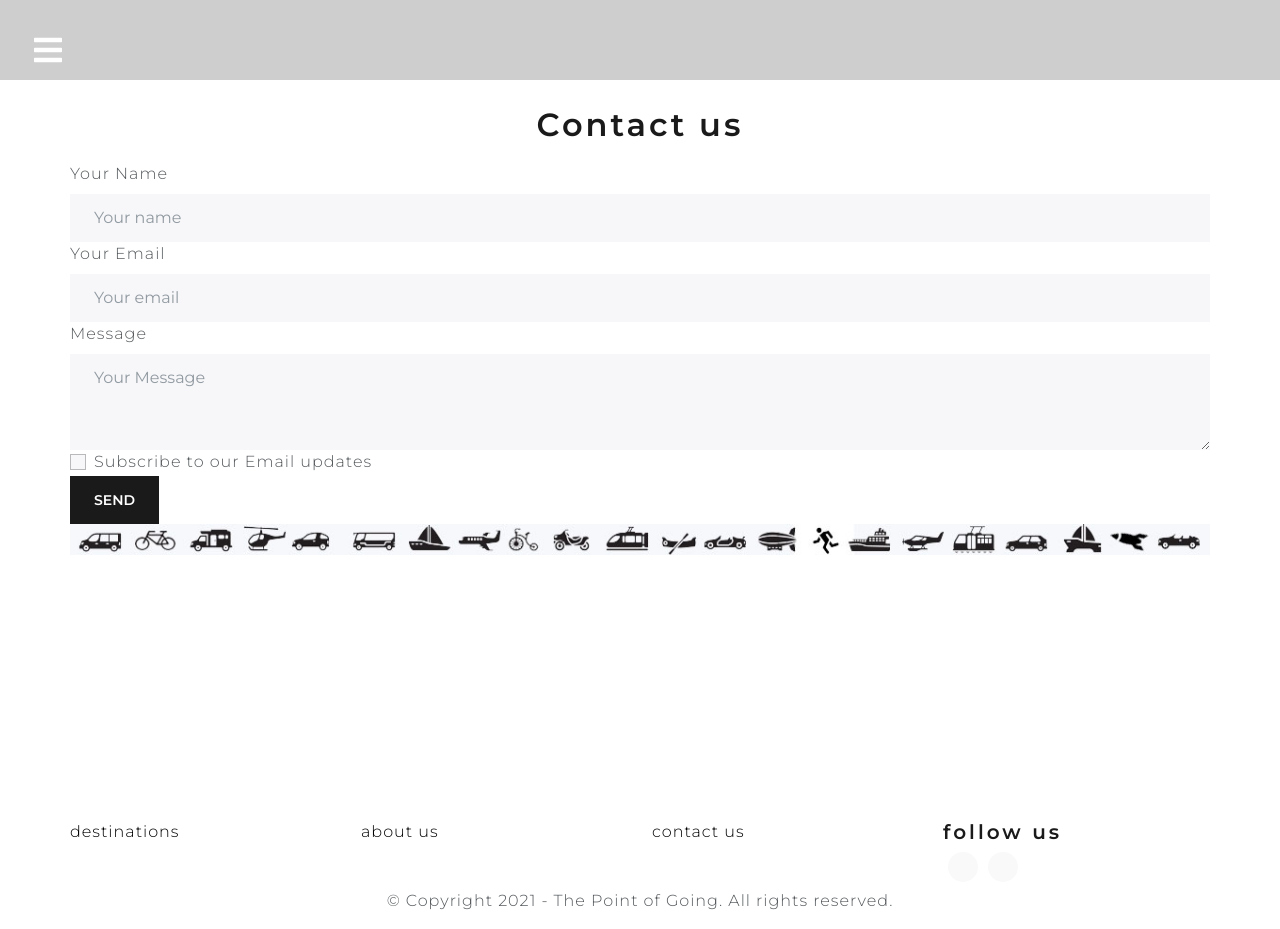
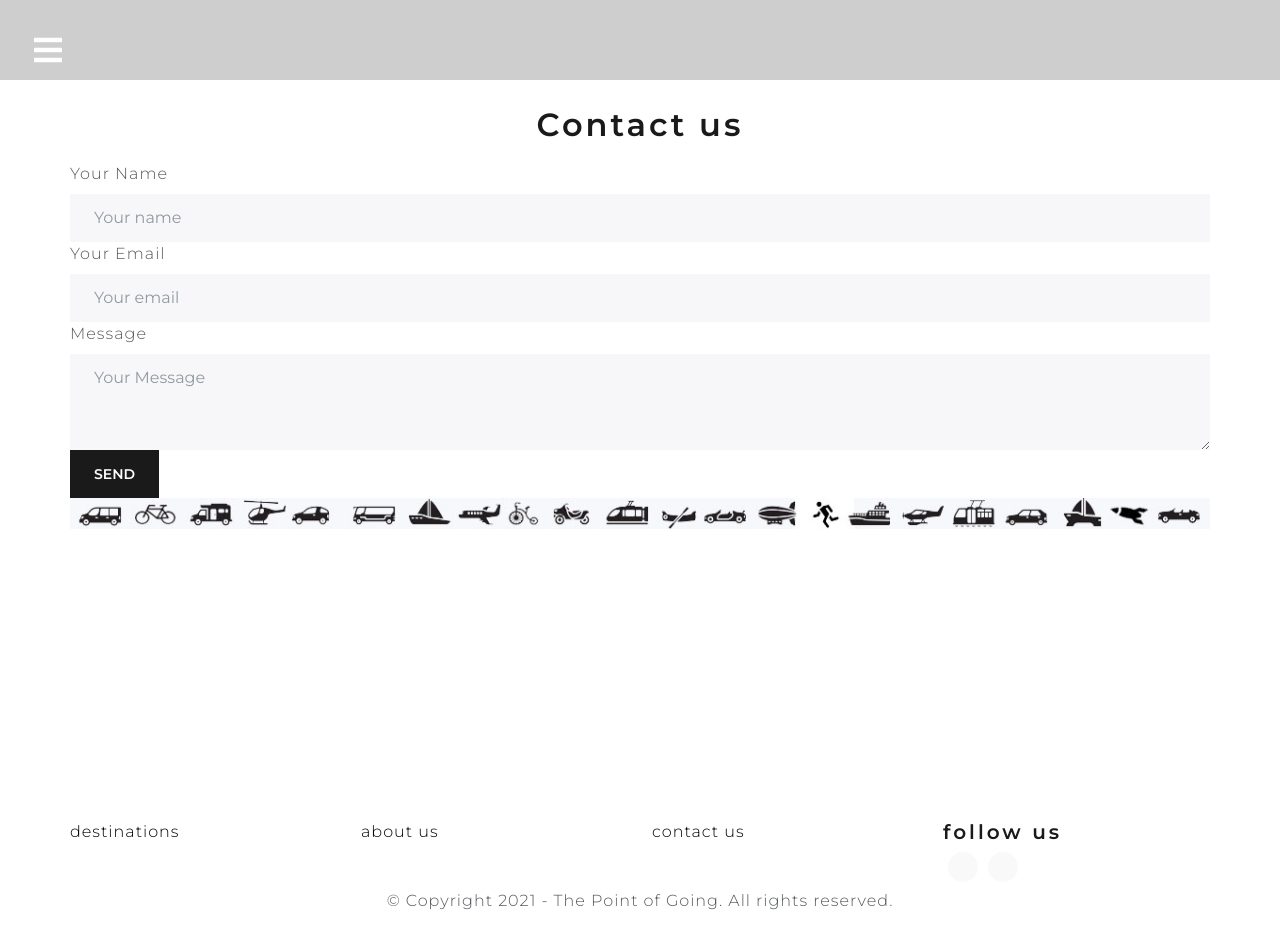
Before and after one commit to PeteLow-13/Test62, a React (Create React App) app in the folder frontend/: page /contact in a window 1280 px wide. Built offline with nearby package versions, Linux system fonts and the light colour scheme.

Commit message:
added form name 'class-label'

```diff
--- a/frontend/src/Components/ContactForm.js
+++ b/frontend/src/Components/ContactForm.js
@@ -7,7 +7,7 @@ const ContactForm = () => {
     <>
       <Form>
         <Form.Group controlId='name'>
-          <Form.Label>Your Name</Form.Label>
+          <Form.Label className='form-label'>Your Name</Form.Label>
           <Form.Control type='name' placeholder='Your name' />
         </Form.Group>
 
@@ -24,9 +24,9 @@ const ContactForm = () => {
           <Form.Control as='textarea' rows={3} placeholder='Your Message' />
         </Form.Group>
 
-        <Form.Group controlId='emailList'>
+        {/* <Form.Group controlId='emailList'>
           <Form.Check type='checkbox' label='Subscribe to our Email updates' />
-        </Form.Group>
+        </Form.Group> */}
 
         <Button variant='primary' type='submit'>
           Send
```
